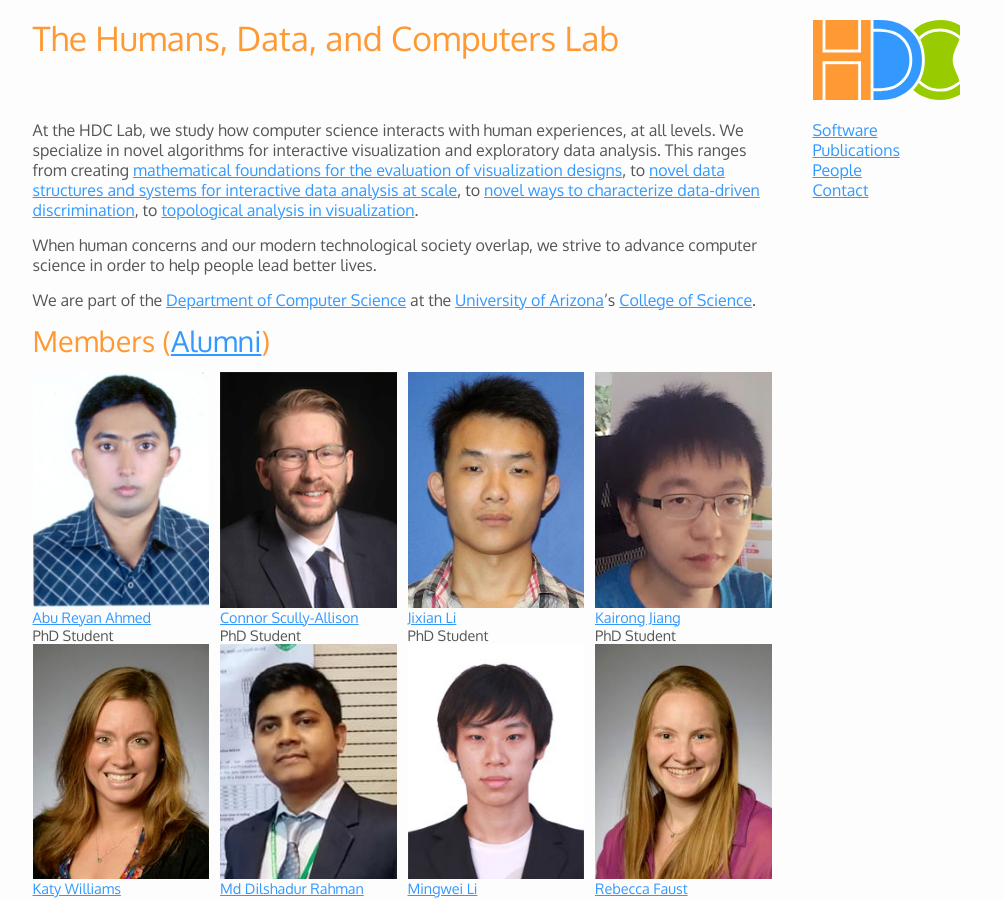
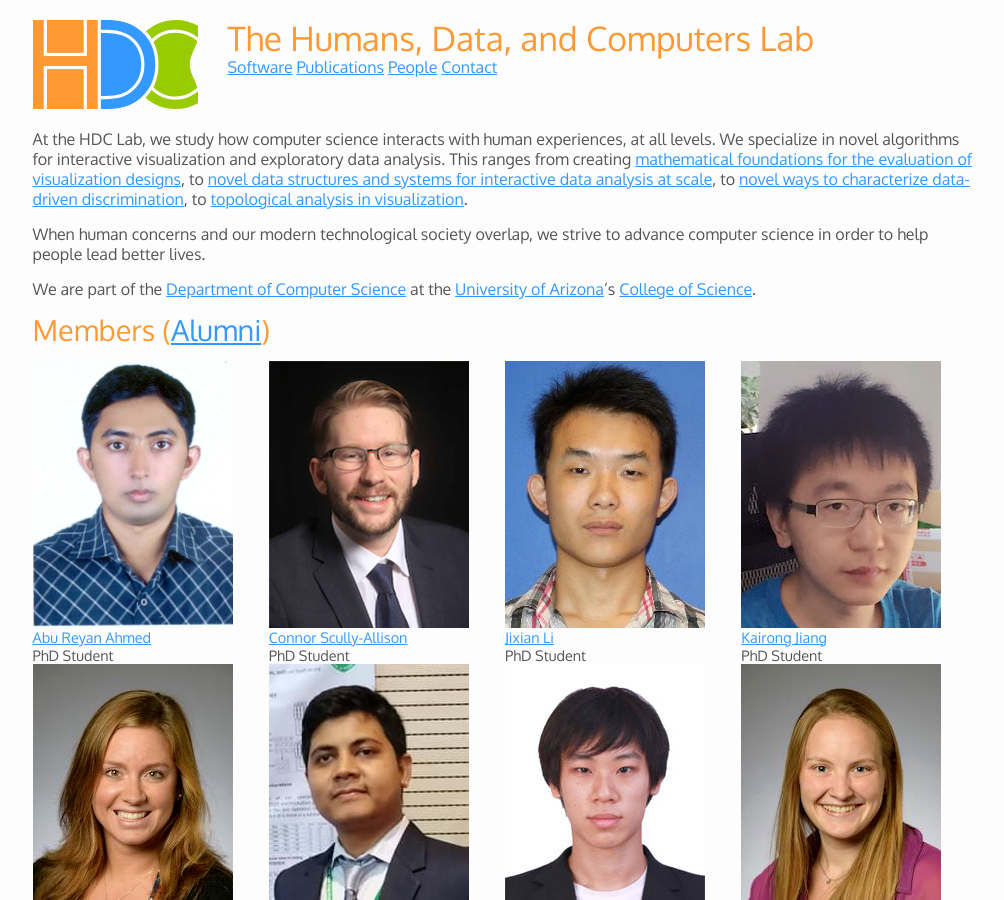
Before and after one commit to hdc-arizona/hdc-arizona.github.io, a Jekyll site: the page built from index.md, in a window 1280 px wide and 900 px high. Shown: the whole window, without its empty margins (135-1139 px from the left). Built offline with Jekyll 4.4.1, drawn with Linux system fonts in a browser that asks for light colours.

Commit message:
Rejiggering

```diff
--- /dev/null
+++ b/_includes/topnav.html
@@ -0,0 +1,4 @@
+<a href="http://github.com/hdc-arizona/">Software</a>
+<a href="{{ "/publications.html" | prepend: site.baseurl }}">Publications</a>
+<a href="{{ "/" | prepend: site.baseurl }}">People</a>
+<a href="mailto:hdc@email.arizona.edu">Contact</a>
--- a/_layouts/main.html
+++ b/_layouts/main.html
@@ -6,23 +6,25 @@
   <body role="document">
 
     <div class="container theme-showcase" role="main">
+
     <div class="row">
       <div class="col-md-1"></div>
+      <div class="col-md-2 hidden-xs hidden-sm"><a href="http://hdc.cs.arizona.edu"><img id="logo" src="/img/logo.svg"></a><br/><br/></div>
       <div class="col-md-8">
-        <h1>{{ page.title }}</h1>
+        <h1 style="display: inline;">{{ page.title }}</h1>
+        <p>{% include topnav.html %}</p>
       </div>
-      <div class="col-md-2 hidden-xs hidden-sm"><a href="http://hdc.cs.arizona.edu"><img id="logo" height="80" src="/img/logo.svg"></a><br/><br/></div>
       <div class="col-md-1"></div>
     </div>
+
     <div class="row">
       <div class="col-md-1"></div>
-      <div class="col-md-8">
+      <div class="col-md-10">
         {{ content }}
       </div>
-      <div class="col-md-2 hidden-xs hidden-sm" id="sidebar">
-        {% include sidebar.html %}
-      </div>
       <div class="col-md-1"></div>
+    </div>
+
     </div>
 
   </body>
```
